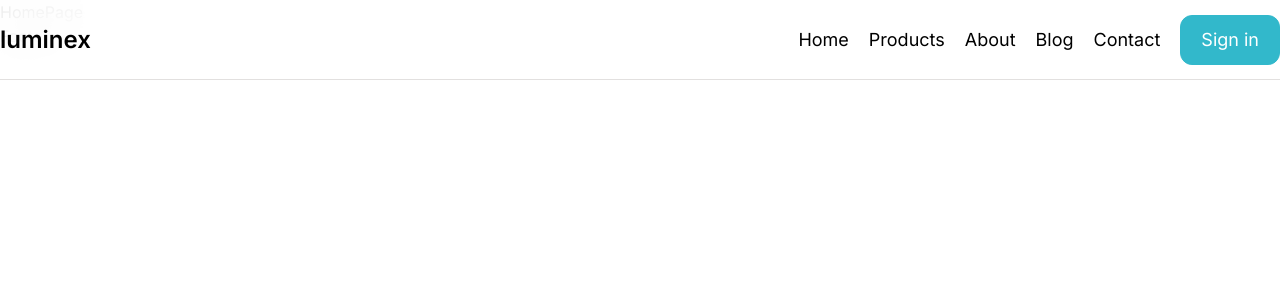
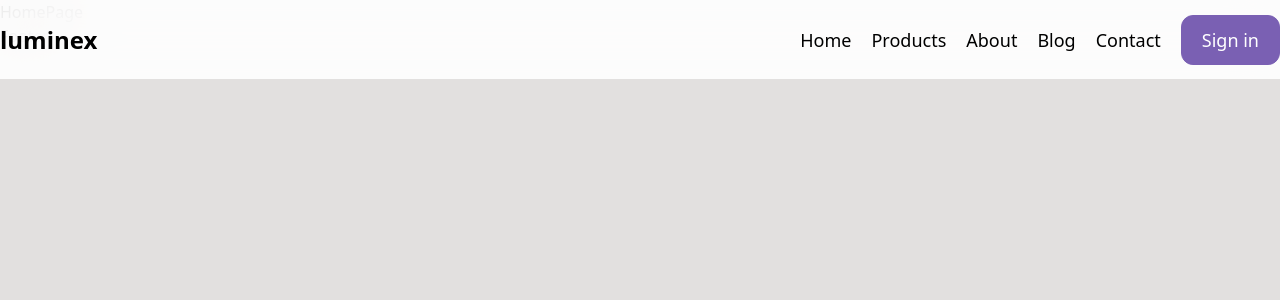
Before and after one commit to kajal-rekha/luminex-client, a Next.js app: page / in a window 1280 px wide. Shown: the top 300 px of the page. Built offline with nearby package versions, Linux system fonts and the light colour scheme.

Commit message:
loading added

```diff
--- a/app/globals.css
+++ b/app/globals.css
@@ -27,13 +27,16 @@ small {
   @apply container mx-auto px-5 lg:px-0;
 }
 
+.eq {
+  transition: 500ms cubic-bezier(0.25, 1, 0.5, 1);
+}
 /* LINK STYLES */
 .link-item {
   @apply relative;
 }
 
 .link-item::after {
-  @apply absolute bottom-0 left-1/2 h-px w-0 -translate-x-1/2 bg-black content-[""];
+  @apply eq absolute bottom-0 left-1/2 h-px w-0 -translate-x-1/2 bg-black content-[""];
 }
 
 .link-item:hover::after {
--- a/app/layout.tsx
+++ b/app/layout.tsx
@@ -18,7 +18,7 @@ export default function RootLayout({
 }) {
   return (
     <html lang="en">
-      <body className={inter.className}>
+      <body className={(inter.className, "bg-gray text-black antialiased")}>
         <Navbar />
         {children}
         <Footer />
--- a/components/shared/Navbar.tsx
+++ b/components/shared/Navbar.tsx
@@ -14,12 +14,12 @@ const Navbar = () => {
 
         <ul className="flex items-center gap-5 text-lg">
           <li>
-            <Link href="/#home" className="link-item">
+            <Link href="/home" className="link-item">
               Home
             </Link>
           </li>
           <li>
-            <Link href="/#products" className="link-item">
+            <Link href="/products" className="link-item">
               Products
             </Link>
           </li>
@@ -42,7 +42,7 @@ const Navbar = () => {
           <li>
             <Link
               href="/sign-in"
-              className={buttonVariants({ variant: "secondary" })}
+              className={buttonVariants({ variant: "ocean" })}
             >
               Sign in
             </Link>
--- a/components/ui/Button.tsx
+++ b/components/ui/Button.tsx
@@ -1,4 +1,4 @@
- import { cn } from "@/lib/utils";
+import { cn } from "@/lib/utils";
 import { cva, VariantProps } from "class-variance-authority";
 import { Loader2 } from "lucide-react";
 
@@ -13,6 +13,8 @@ export const buttonVariants = cva(
           "bg-blue text-white border-blue hover:bg-blue/90 hover:border-blue/90",
         danger:
           "bg-red text-white border-red hover:bg-red/90 hover:border-red/90",
+        ocean:
+          "bg-violet text-white border-violet hover:bg-violet/90 hover:border-violet/90 ",
         outline:
           "bg-transparent text-black border-black hover:bg-black hover:text-white",
       },
```
